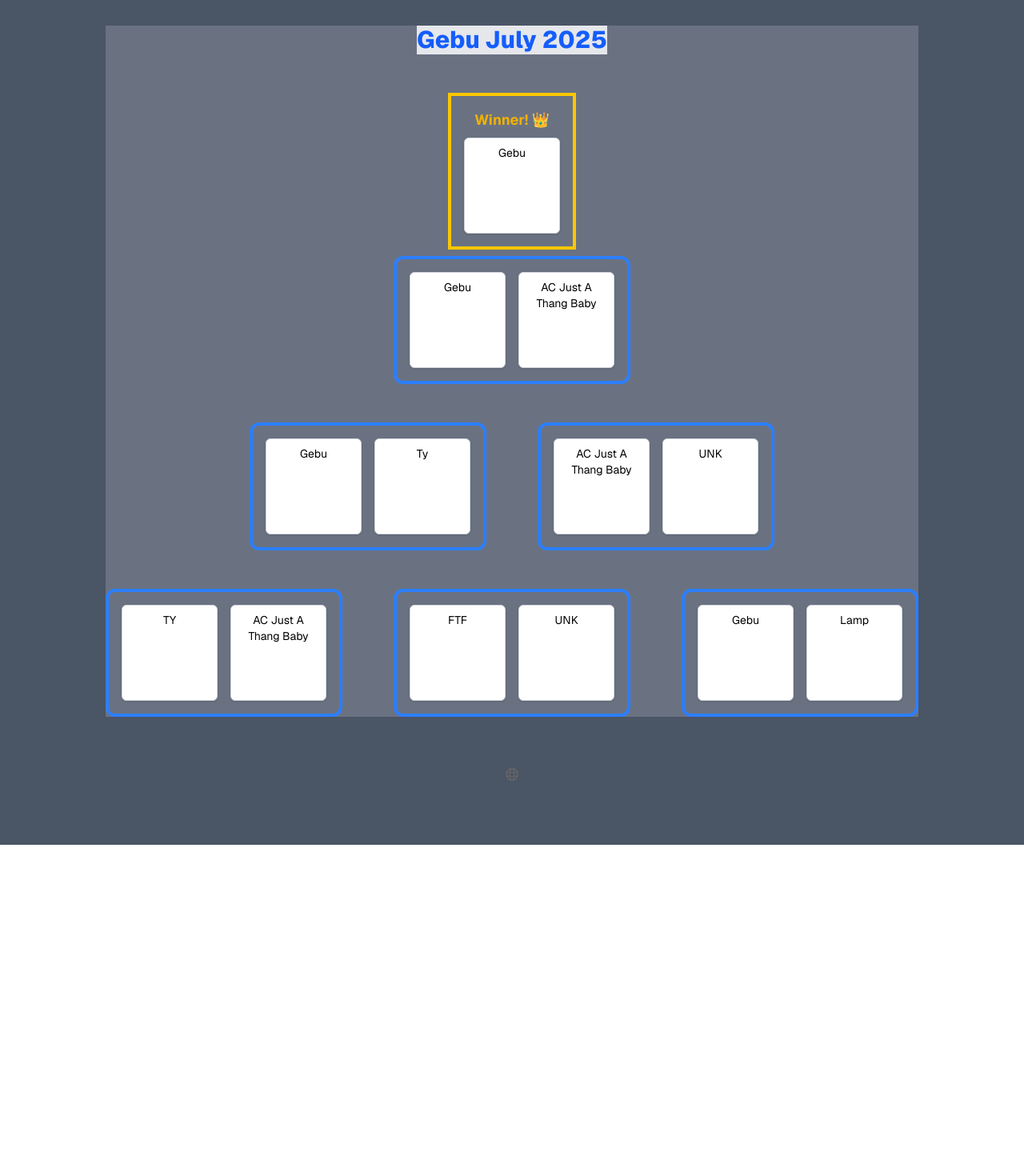
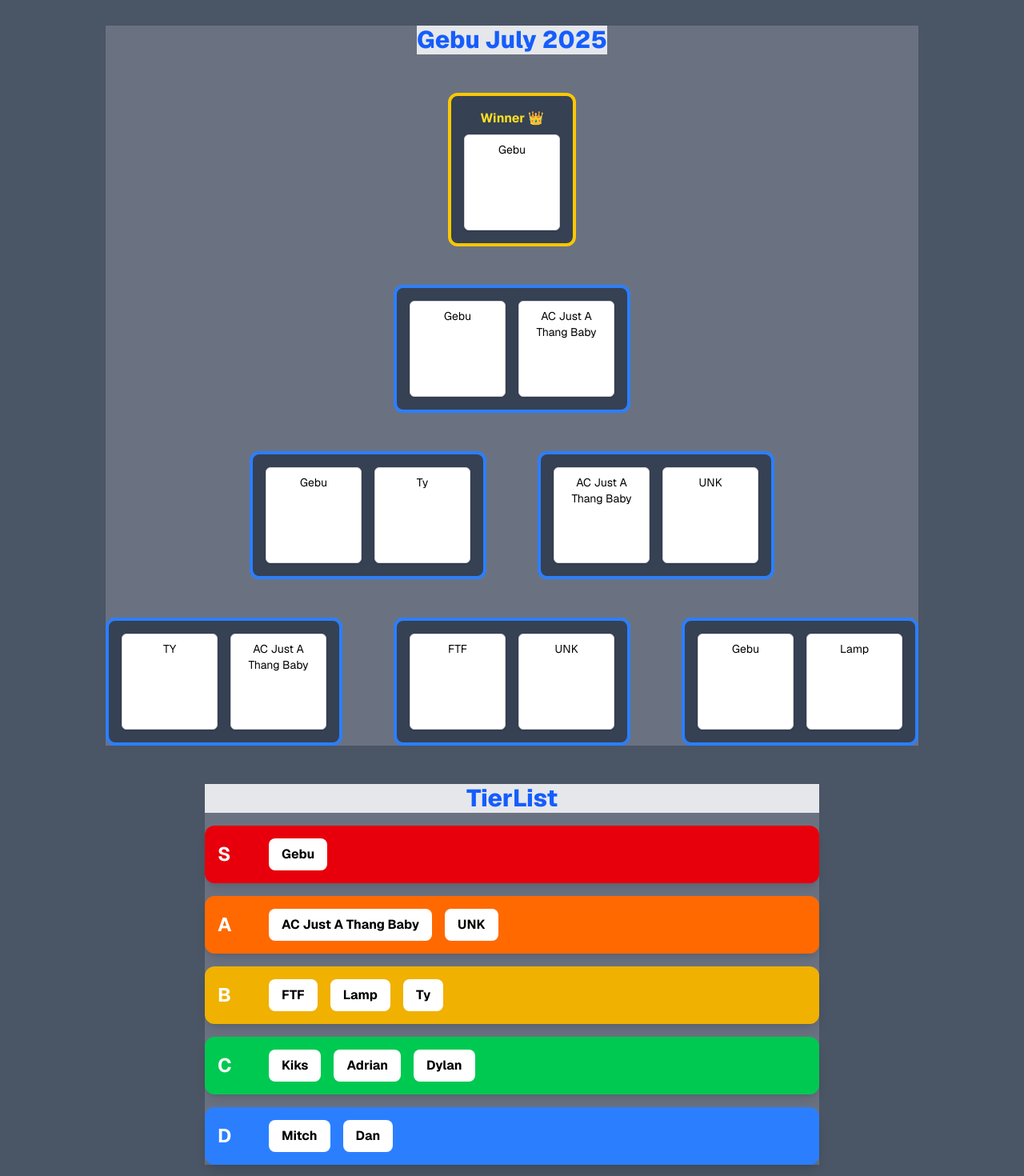
Before and after one commit to ACwolf55/ssb-league, a Next.js app: page / in a window 1280 px wide. Shown: the part 280-1750 px from the top of the page at 80% size. Before the commit the page ends 1336 px from the top, so only its background shows below. Built offline with nearby package versions, Linux system fonts and the light colour scheme.

Commit message:
tierlist added

```diff
--- a/app/page.tsx
+++ b/app/page.tsx
@@ -1,6 +1,7 @@
 import Image from "next/image";
 import BattleBox from "@/components/BattleBox";
 import GebuJuly2025 from "@/components/GebuJuly25";
+import TierList from "@/components/TierList";
 
 
 export default function Home() {
@@ -17,6 +18,7 @@ export default function Home() {
 
       <GebuJuly2025 />
 
+      <TierList/>
 
       </main>
 
--- a/components/GebuJuly25.tsx
+++ b/components/GebuJuly25.tsx
@@ -6,13 +6,15 @@ export default function GebuJuly2025() {
     <div className="flex flex-col items-center space-y-12 mt-12 bg-gray-500">
       <header className="bg-gray-200 text-blue-600 text-3xl font-extrabold">Gebu July 2025</header>
 
-      <div className="text-center border-4 border-yellow-400 mb-2 p-4">
-        <h3 className="text-lg font-bold text-yellow-500 mb-2">Winner! 👑</h3>
-        <BattleBox name={"Gebu"} />
-      </div>
+   <div className="flex flex-col justify-center">
+    <div className="border-4 border-yellow-400 p-4 text-center bg-gray-700 rounded-xl">
+      <h3 className="text-yellow-300 font-bold mb-2">Winner 👑</h3>
+      <BattleBox name="Gebu" />
+    </div>
+  </div>
       {/* Finals: 1 Matchup = 1 BracketBox with 2 players */}
       <div className="flex justify-center w-full max-w-2xl gap-x-8">
-        <div className="border-4 border-blue-500 p-4 rounded-xl flex gap-x-4">
+        <div className="border-4 border-blue-500 bg-gray-700 p-4 rounded-xl flex gap-x-4 bg-gray-700">
           <BattleBox name={"Gebu"} />
           <BattleBox name={"AC Just A Thang Baby"} />
         </div>
@@ -20,26 +22,26 @@ export default function GebuJuly2025() {
 
       {/* Semifinals: 2 Matchups = 2 BracketBoxes with 2 players each */}
       <div className="flex justify-center w-full max-w-5xl gap-x-16">
-        <div className="border-4 border-blue-500 p-4 rounded-xl flex gap-x-4">
+        <div className="border-4 border-blue-500 bg-gray-700 p-4 rounded-xl flex gap-x-4">
           <BattleBox name={"Gebu"} />
           <BattleBox name={"Ty"} />
         </div>
-        <div className="border-4 border-blue-500 p-4 rounded-xl flex gap-x-4">
+        <div className="border-4 border-blue-500 bg-gray-700 p-4 rounded-xl flex gap-x-4">
           <BattleBox name={"AC Just A Thang Baby"} />
           <BattleBox name={"UNK"} />
         </div>
       </div>
 
       <div className="flex justify-center w-full max-w-5xl gap-x-16">
-        <div className="border-4 border-blue-500 p-4 rounded-xl flex gap-x-4">
+        <div className="border-4 border-blue-500 bg-gray-700 p-4 rounded-xl flex gap-x-4">
           <BattleBox name={"TY"} />
           <BattleBox name={"AC Just A Thang Baby"} />
         </div>
-        <div className="border-4 border-blue-500 p-4 rounded-xl flex gap-x-4">
+        <div className="border-4 border-blue-500 bg-gray-700 p-4 rounded-xl flex gap-x-4">
           <BattleBox name={"FTF"} />
           <BattleBox name={"UNK"} />
         </div>
-        <div className="border-4 border-blue-500 p-4 rounded-xl flex gap-x-4">
+        <div className="border-4 border-blue-500 bg-gray-700 p-4 rounded-xl flex gap-x-4">
           <BattleBox name={"Gebu"} />
           <BattleBox name={"Lamp"} />
         </div>
--- a/components/TierList.tsx
+++ b/components/TierList.tsx
@@ -2,7 +2,59 @@ import React from 'react'
 
 function TierList() {
   return (
-    <div>TierList</div>
+    <div>
+      <div className="flex flex-col space-y-4 max-w-3xl mx-auto mt-12 bg-gray-500 text-white font-bold">
+      <header className="bg-gray-200 text-blue-600 text-center text-3xl font-extrabold">TierList</header>
+  {/* S Tier */}
+  <div className="flex items-center space-x-4 bg-red-600 p-4 rounded-xl shadow-lg">
+    <span className="text-2xl w-12">S</span>
+    <div className="flex flex-wrap gap-4">
+      <div className="bg-white text-black px-4 py-2 rounded-lg">Gebu</div>
+    </div>
+  </div>
+
+  {/* A Tier */}
+  <div className="flex items-center space-x-4 bg-orange-500 p-4 rounded-xl shadow-lg">
+    <span className="text-2xl w-12">A</span>
+    <div className="flex flex-wrap gap-4">
+      <div className="bg-white text-black px-4 py-2 rounded-lg">AC Just A Thang Baby</div>
+      <div className="bg-white text-black px-4 py-2 rounded-lg">UNK</div>
+    </div>
+  </div>
+
+  {/* B Tier */}
+  <div className="flex items-center space-x-4 bg-yellow-500 p-4 rounded-xl shadow-lg">
+    <span className="text-2xl w-12">B</span>
+    <div className="flex flex-wrap gap-4">
+      <div className="bg-white text-black px-4 py-2 rounded-lg">FTF</div>
+      <div className="bg-white text-black px-4 py-2 rounded-lg">Lamp</div>
+      <div className="bg-white text-black px-4 py-2 rounded-lg">Ty</div>
+    </div>
+  </div>
+
+  {/* C Tier */}
+  <div className="flex items-center space-x-4 bg-green-500 p-4 rounded-xl shadow-lg">
+    <span className="text-2xl w-12">C</span>
+    <div className="flex flex-wrap gap-4">
+      <div className="bg-white text-black px-4 py-2 rounded-lg">Kiks</div>
+      <div className="bg-white text-black px-4 py-2 rounded-lg">Adrian</div>
+      <div className="bg-white text-black px-4 py-2 rounded-lg">Dylan</div>
+    </div>
+  </div>
+
+  {/* D Tier */}
+  <div className="flex items-center space-x-4 bg-blue-500 p-4 rounded-xl shadow-lg">
+    <span className="text-2xl w-12">D</span>
+    <div className="flex flex-wrap gap-4">
+      <div className="bg-white text-black px-4 py-2 rounded-lg">Mitch</div>
+      <div className="bg-white text-black px-4 py-2 rounded-lg">Dan</div>
+    </div>
+  </div>
+</div>
+
+
+
+    </div>
   )
 }
 
```
